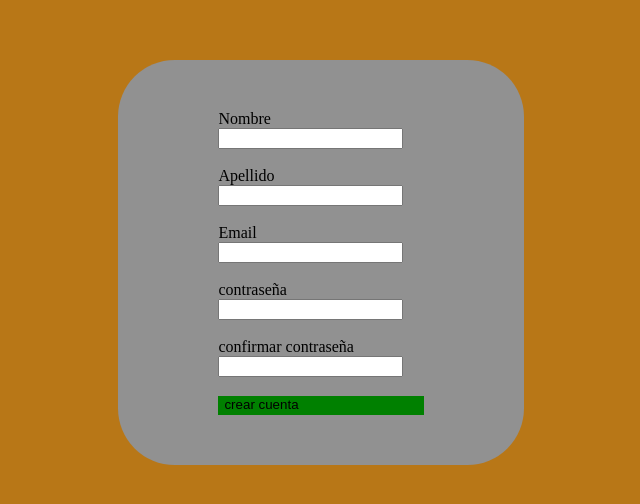
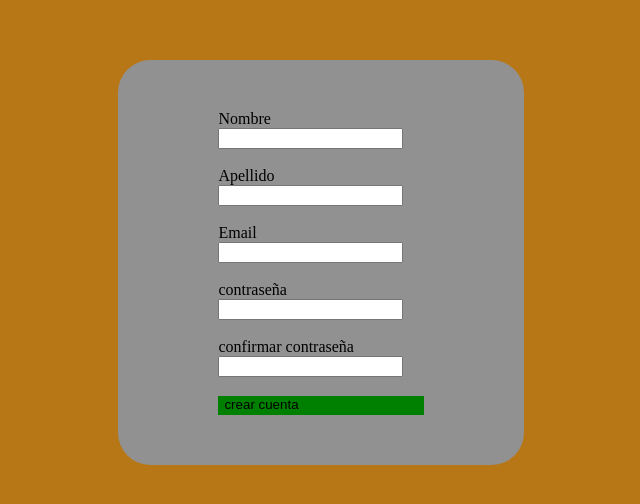
Before and after one commit to jiralde/RepoProyectos_2024, a plain HTML site: page PAGINA_PROYECTOS/Logeo y Registro/registro.html in a window 1280 px wide. Shown: the part 138-642 px from the top of the page, without its empty margins (319-959 px from the left). Drawn offline with Linux system fonts and the light colour scheme.

Commit message:
Update login_y_registro.css
e

```diff
--- a/PAGINA_PROYECTOS/Logeo y Registro/login_y_registro.css
+++ b/PAGINA_PROYECTOS/Logeo y Registro/login_y_registro.css
@@ -28,7 +28,7 @@ padding-left: 100px;
     padding-right: 100px;
     padding-top: 50px;
     padding-bottom: 50px;
-    border-radius: 14%;
+    border-radius: 8%;
 }
 
 #color-buton{
```
